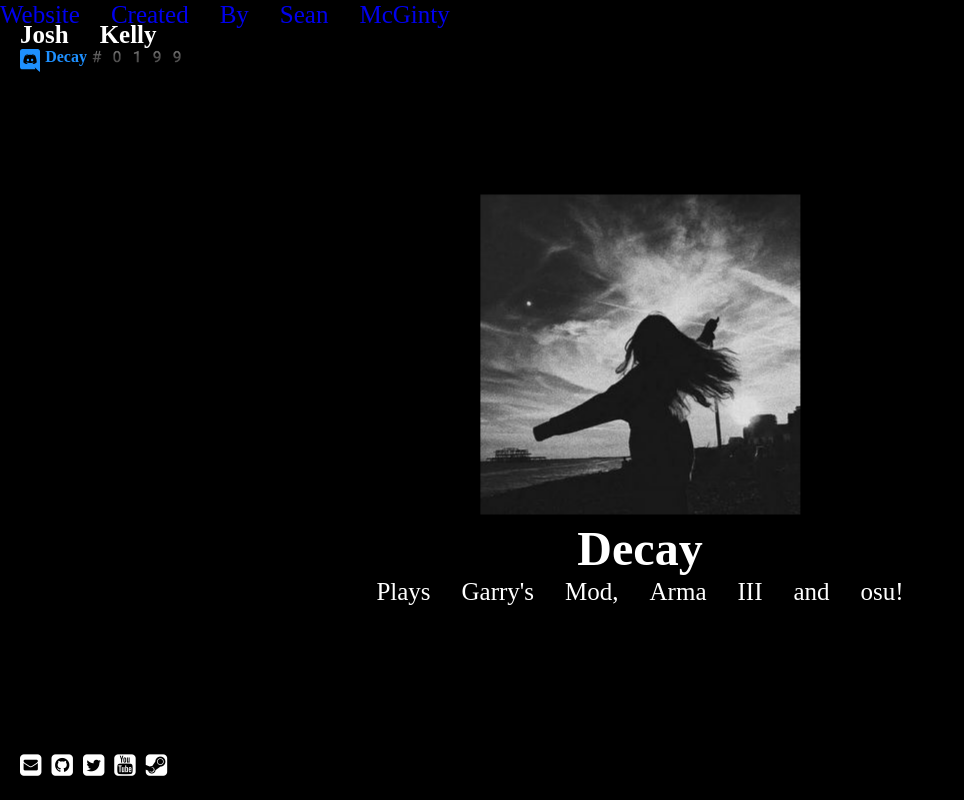
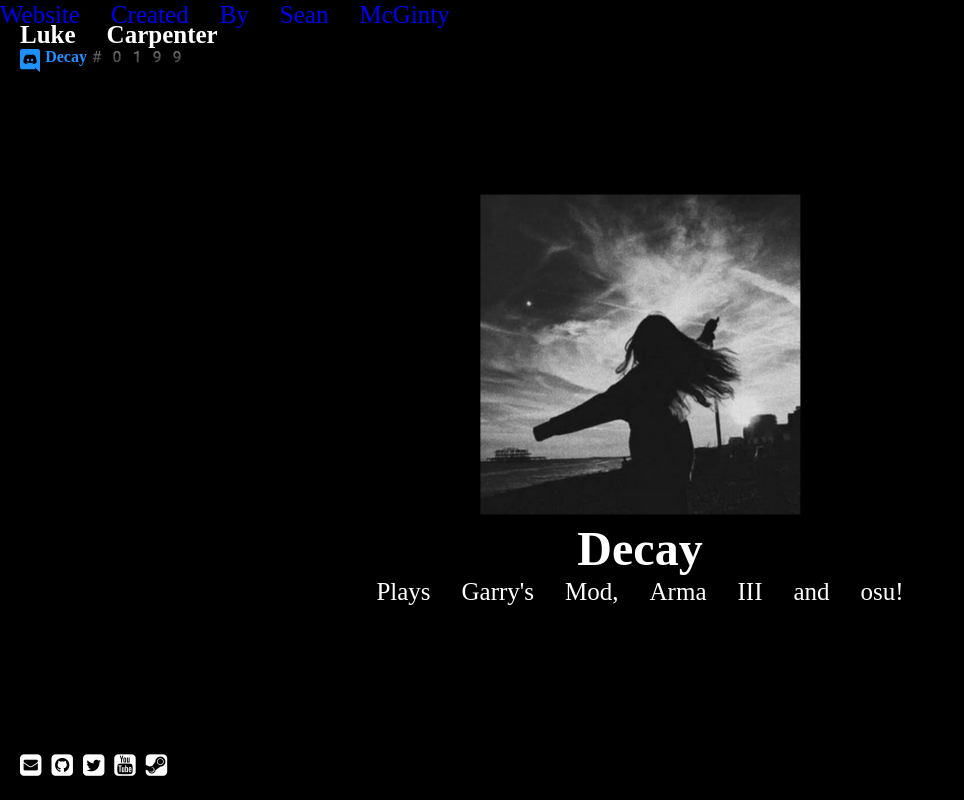
Before and after one commit to s3ansh33p/SeanMcGinty.SPACE, a PHP site: page /Space/decay.seanmcginty.space/index.php in a window 1280 px wide. Shown: the whole page, without its empty margins (0-964 px from the left). Run offline with PHP 8.4, Linux system fonts and the light colour scheme; some libraries are stand-ins or nearby versions.

Commit message:
✨Fix Name in Discord Section

```diff
--- a/decay.seanmcginty.space/index.php
+++ b/decay.seanmcginty.space/index.php
@@ -17,7 +17,7 @@
 <body class="bgimg">
     <div class="content">
       <div class="topleft">
-        <p>Josh Kelly</p>
+        <p>Luke Carpenter</p>
         <a target="_blank" href="https://discord.gg/CwzmPMQMbH" class="discord">
           <img src="<?=SITE_URL;?>assets/images/svg/discord.svg">
           <p>Decay#0199</p>
```
